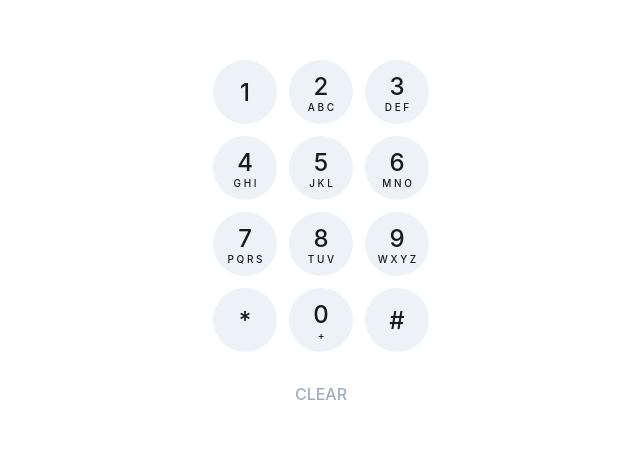
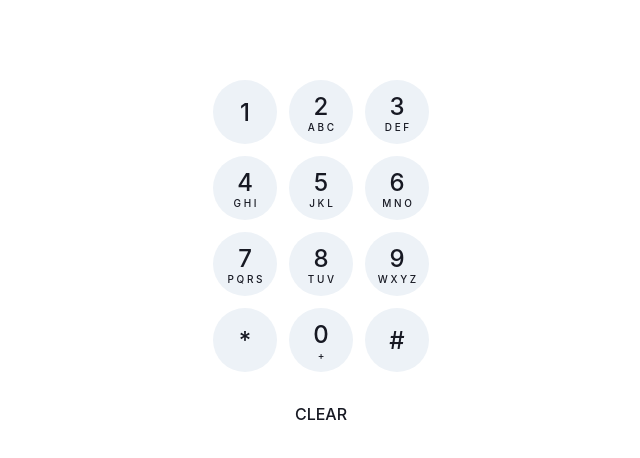
Before and after one commit to yaroslavnosenko/seasy-phoneword, a Next.js app: page / in a window 1280 px wide. Shown: the part 196-654 px from the top of the page, without its empty margins (319-959 px from the left). Built offline with nearby package versions, Linux system fonts and the light colour scheme.

Commit message:
updated styles

```diff
--- a/components/Phonewords.tsx
+++ b/components/Phonewords.tsx
@@ -1,3 +1,5 @@
+import styles from '../styles/Phonewords.module.scss'
+
 interface Props {
   phonewords: string[]
   loading: boolean
@@ -5,11 +7,15 @@ interface Props {
 }
 
 export const Phonewords = (props: Props) => {
-  const { phonewords } = props
-  return (
-    <div>
+  const { phonewords, error, loading } = props
+  return loading ? (
+    <div className={styles.loading} />
+  ) : error ? (
+    <div className={styles.error}>Error, please enter correct numbers</div>
+  ) : (
+    <div className={styles.phonewords}>
       {phonewords.map((word: string) => (
-        <span key={word}>{word}</span>
+        <div key={word}>{word}</div>
       ))}
     </div>
   )
--- a/pages/index.tsx
+++ b/pages/index.tsx
@@ -3,29 +3,24 @@ import Head from 'next/head'
 import { useState } from 'react'
 import { Input, Keyboard, Phonewords } from '../components'
 import { usePhonewords } from '../hooks'
-import styles from '../styles/Home.module.scss'
 import { Key } from '../types'
 
 const Home: NextPage = () => {
   const [input, setInput] = useState<string>('')
   const { data, loading, error } = usePhonewords(input)
-
   return (
-    <div className={styles.container}>
+    <div className="container">
       <Head>
         <title>Seasy Phoneword</title>
         <meta name="description" content="Phoneword assigment" />
         <link rel="icon" href="/favicon.ico" />
       </Head>
-
-      <main className={styles.main}>
       <Phonewords phonewords={data} loading={loading} error={error} />
       <Input value={input} />
       <Keyboard
         onKeyAdd={(key: Key) => setInput(input + key.id)}
         onClear={() => setInput('')}
       />
-      </main>
     </div>
   )
 }
--- a/styles/Home.module.scss
+++ /dev/null
@@ -1,13 +0,0 @@
-.container {
-  padding: 0 2rem;
-}
-
-.main {
-  min-height: 100vh;
-  padding: 4rem 0;
-  flex: 1;
-  display: flex;
-  flex-direction: column;
-  justify-content: center;
-  align-items: center;
-}
--- a/styles/Keyboard.module.scss
+++ b/styles/Keyboard.module.scss
@@ -9,7 +9,6 @@ $key-gap: 12px;
 }
 
 .clear {
-  color: #a0aec0;
   cursor: pointer;
   text-align: center;
   margin: 2rem 0;
--- /dev/null
+++ b/styles/Phonewords.module.scss
@@ -0,0 +1,38 @@
+$min-height: 2.5rem;
+
+.phonewords {
+  min-height: $min-height;
+  display: flex;
+  align-items: center;
+  justify-content: center;
+  flex-wrap: wrap;
+
+  div {
+    color: white;
+    font-weight: 500;
+    background: #3182ce;
+    padding: 0.5rem;
+    border-radius: 0.5rem;
+    height: 2rem;
+    font-size: 1rem;
+    line-height: 1rem;
+    margin: 0.25rem;
+  }
+}
+
+.loading {
+  min-height: $min-height;
+  width: 10rem;
+  background: #edf2f7;
+  border-radius: 0.5rem;
+}
+
+.error {
+  min-height: $min-height;
+  padding: 0 2rem;
+  color: white;
+  background: #e53e3e;
+  border-radius: 0.5rem;
+  line-height: 2.5rem;
+  text-align: center;
+}
--- a/styles/globals.scss
+++ b/styles/globals.scss
@@ -15,3 +15,13 @@ a {
 * {
   box-sizing: border-box;
 }
+
+.container {
+  min-height: 100vh;
+  padding: 2rem;
+  flex: 1;
+  display: flex;
+  flex-direction: column;
+  justify-content: center;
+  align-items: center;
+}
```
Lines whose indentation alone changed are shown as unchanged.
